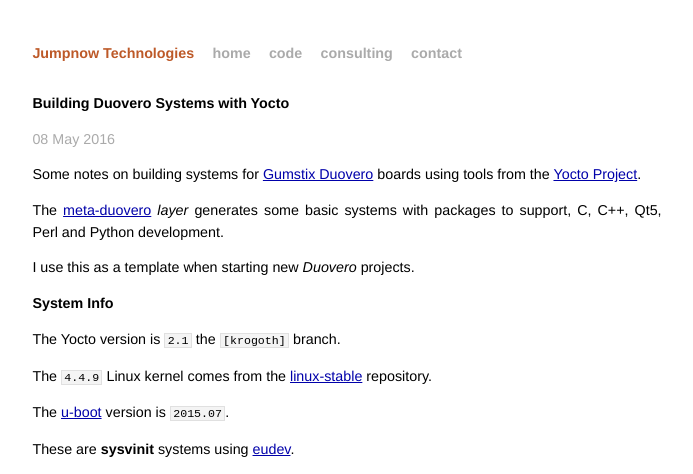
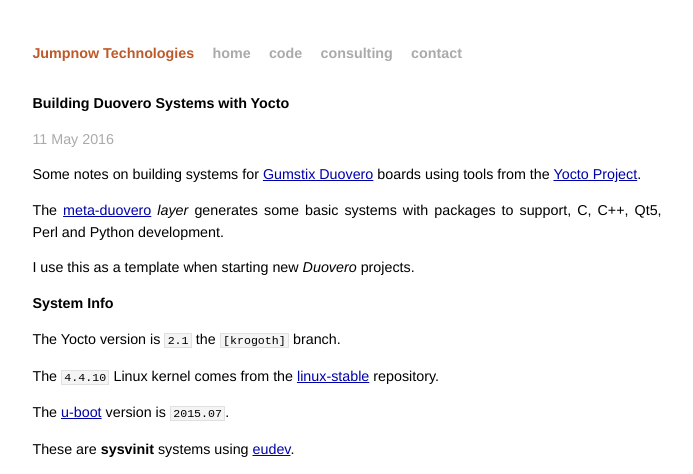
Before and after one commit to jumpnow/jumpnowtek-site, a Jekyll site: the page built from _posts/2014-02-21-Duovero-Systems-with-Yocto.md, in a window 1280 px wide and 900 px high. Shown: the top 474 px of the window, without its empty margins (293-986 px from the left). Built offline with Jekyll 4.4.1, drawn with Linux system fonts in a browser that asks for light colours.

Commit message:
Upgrade kernel for duovero systems

```diff
--- a/_posts/2014-02-21-Duovero-Systems-with-Yocto.md
+++ b/_posts/2014-02-21-Duovero-Systems-with-Yocto.md
@@ -2,7 +2,7 @@
 layout: post
 title: Building Duovero Systems with Yocto
 description: "Building customized systems for Gumstix Duovero using tools from the Yocto Project"
-date: 2016-05-08 08:08:00
+date: 2016-05-11 14:52:00
 categories: gumstix-linux
 tags: [linux, gumstix, duovero, yocto]
 ---
@@ -17,7 +17,7 @@
 
 The Yocto version is `2.1` the `[krogoth]` branch.
 
-The `4.4.9` Linux kernel comes from the [linux-stable][linux-stable] repository.
+The `4.4.10` Linux kernel comes from the [linux-stable][linux-stable] repository.
 
 The [u-boot][uboot] version is `2015.07`.
 
```
